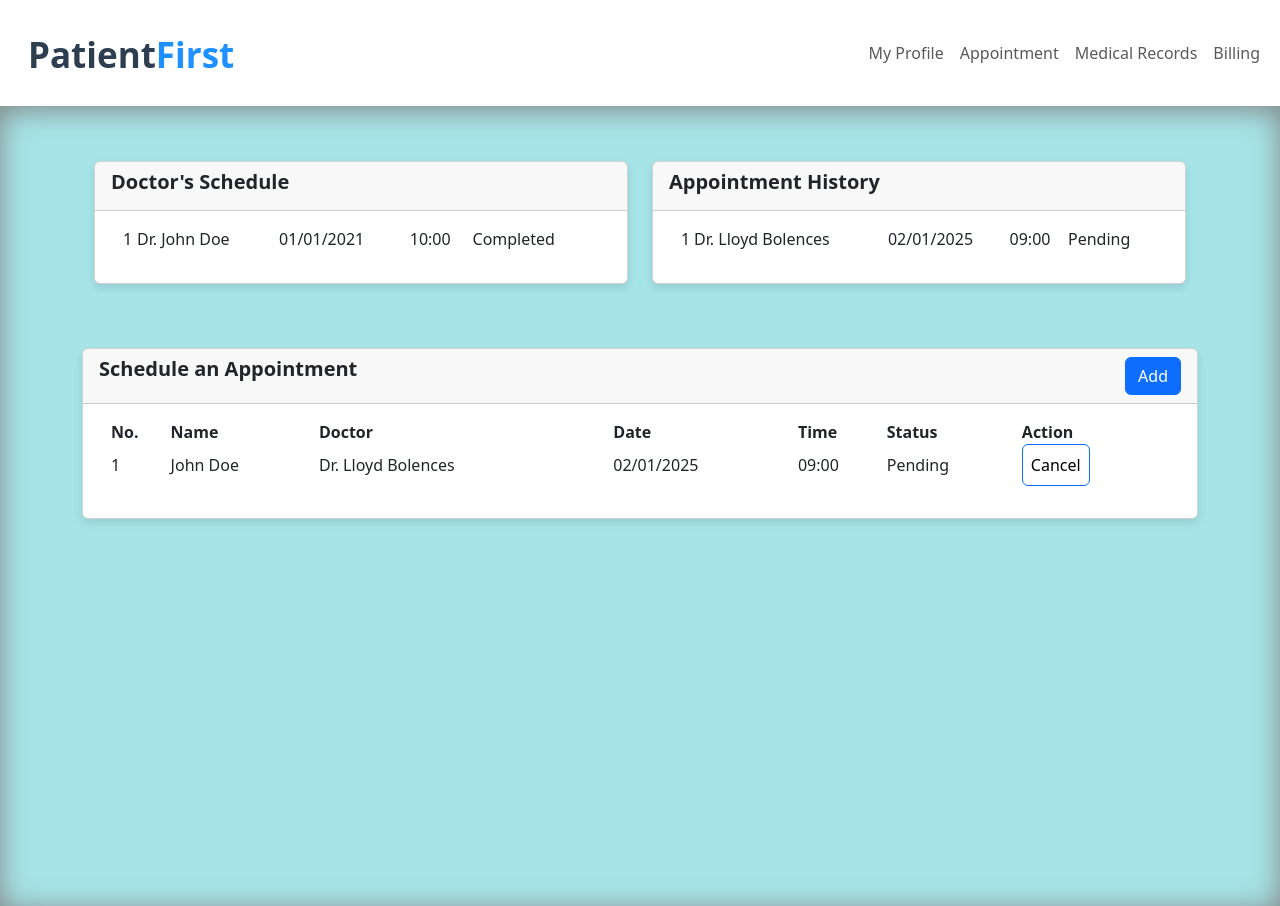
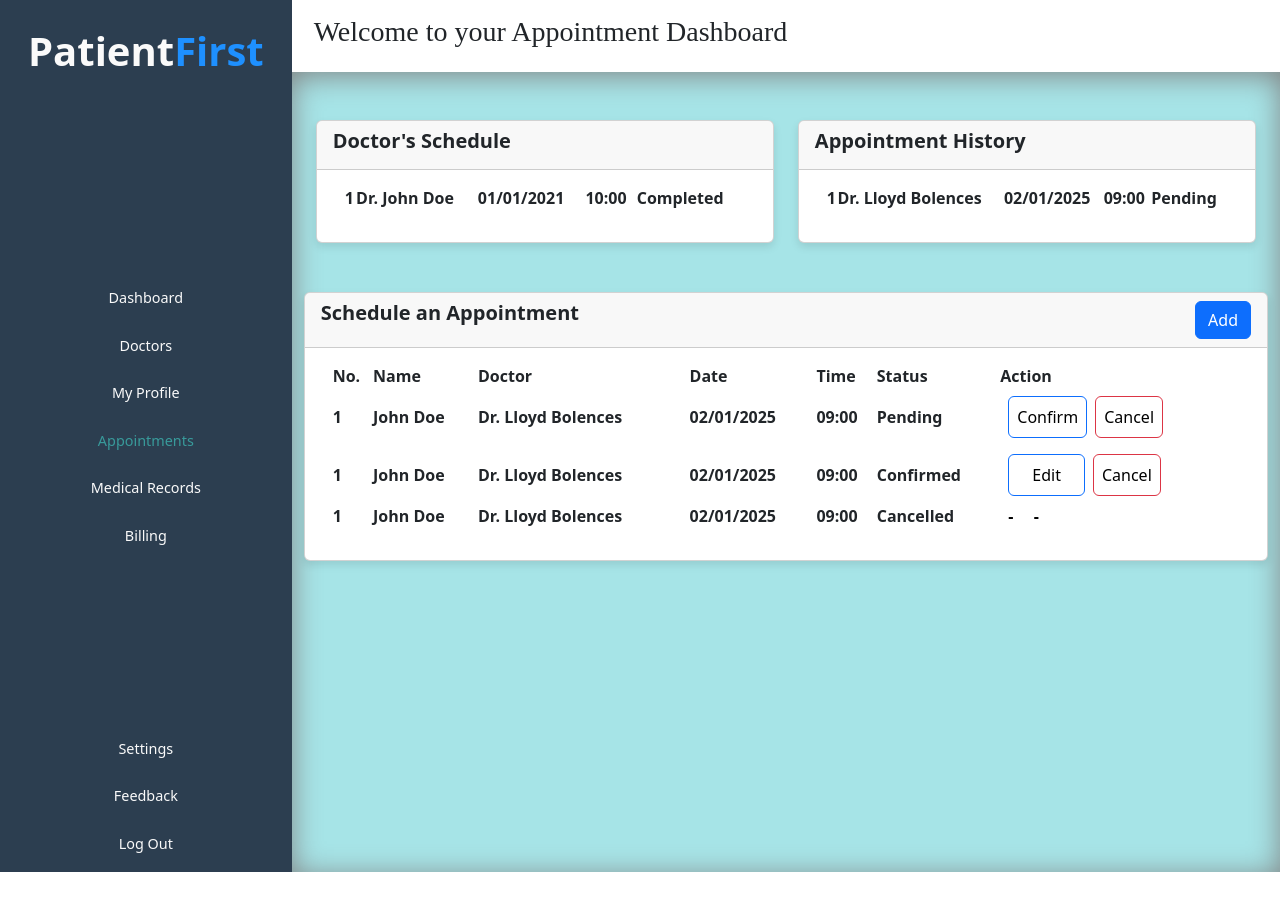
Before and after one commit to LloydBolences29/AUP_PatientFirst, a React (Vite) app in the folder aupcis/: page /AppointmentHistory in a window 1280 px wide. After the commit the page ends 872 px from the top, so only its background shows below. Built offline with nearby package versions, Linux system fonts and the light colour scheme.

Commit message:
Added Sidebar on the appointment History

```diff
--- a/aupcis/src/components/Card.css
+++ b/aupcis/src/components/Card.css
@@ -9,9 +9,9 @@
     width: auto;
 }
 
-.card:hover {
-    transform: scale(1.05);
-}
+/* .card:hover {
+    transform: scale(1);
+} */
 
 .card-header {
     display: flex;
--- a/aupcis/src/components/Sidebar.css
+++ b/aupcis/src/components/Sidebar.css
@@ -3,14 +3,15 @@
     width: 100%;
     display: grid;
     grid-template-columns: auto 1fr;
-    grid-gap: 1rem;
-    position:sticky
+    /* grid-gap: 1rem; */
+    position: sticky;
+
 }
 .logo-wrapper{
     background-color: rgba(44, 62, 80, 1);
     display: flex;
     flex-direction: column;
-    justify-content: space-evenly;
+    justify-content: space-between;
 }
 
 .logo-text{
@@ -38,12 +39,12 @@
 }
 
 .list-links-wrapper, .user-menu{
-    border: 1px solid rgba(250, 250, 250, 0.5);
-    outline: 1px solid rgba(250, 250, 250, 0.5);
-    margin: 10px;
+    /* border: 1px solid rgba(250, 250, 250, 0.5);
+    outline: 1px solid rgba(250, 250, 250, 0.5); */
+    margin: 7px;
 }
 .sidebar-item, .user-menu-list{
-    padding: 6px 0 ;
+    padding: 5px 0 ;
 }
 
 
@@ -56,7 +57,7 @@
     align-items: flex-start;
     gap: 1rem;
     flex-grow: 1;
-    font-size: 0.8rem;
+    font-size: 0.9rem;
     color: rgba(250, 250, 250, 1);
 
 }
@@ -68,3 +69,13 @@
 .sidebar-link.active, .user-menu-list.active{
     color: rgba(58, 167, 165, 0.877);
 }
+
+.welcome-note{
+    font-family: cursive;
+    font-size: 24px;
+
+}
+
+.note{
+    padding: 15px 10px;
+}
--- a/aupcis/src/components/Sidebar.jsx
+++ b/aupcis/src/components/Sidebar.jsx
@@ -3,10 +3,12 @@ import "./Sidebar.css";
 import { NavLink } from "react-router-dom";
 import Navbar from "../modules/Navbar/Navbar";
 
-export const Sidebar = ({ props, pageContent }) => {
-  let mySidebarFunction = (item, index) =>
-  (
-    <li key={index} className={`sidebar-item ${item.subMenu ? "dropdown" : ""}`}>
+export const Sidebar = ({ props, pageContent, activeLink }) => {
+  let mySidebarFunction = (item, index) => (
+    <li
+      key={index}
+      className={`sidebar-item ${item.subMenu ? "dropdown" : ""}`}
+    >
       {item.subMenu ? (
         // Dropdown Menu
         <>
@@ -20,7 +22,11 @@ export const Sidebar = ({ props, pageContent }) => {
           >
             {item.label}
           </a>
-              <ul className="dropdown-menu" aria-labelledby={`dropdown-${index}`} data-bs-auto-close="outside">
+          <ul
+            className="dropdown-menu"
+            aria-labelledby={`dropdown-${index}`}
+            data-bs-auto-close="outside"
+          >
             {item.subMenu.map((subItem, subIndex) => (
               <li key={subIndex}>
                 <NavLink className="dropdown-item" to={subItem.path}>
@@ -62,16 +68,28 @@ export const Sidebar = ({ props, pageContent }) => {
           <div className="user-menu-container">
             <div className="user-menu">
               <ul className="user-menu-list-wrapper">
-                <NavLink to={"/"} className="user-menu-list">Settings</NavLink>
-                <NavLink to={"/"} className="user-menu-list">Feedback</NavLink>
-                <NavLink to={"/"} className="user-menu-list">Log Out</NavLink>
+                <NavLink to={"/"} className="user-menu-list">
+                  Settings
+                </NavLink>
+                <NavLink to={"/"} className="user-menu-list">
+                  Feedback
+                </NavLink>
+                <NavLink to={"/"} className="user-menu-list">
+                  Log Out
+                </NavLink>
               </ul>
             </div>
           </div>
         </div>
 
-        <div className="content">{pageContent}
+        <div className="content">
+          <div className="navbar-wrapper container">
+            <div className="welcome-note">
+              <h3 className="note">Welcome to your {activeLink}</h3>
+            </div>
+          </div>
 
+          <div className="main-content-container">{pageContent}</div>
         </div>
       </div>
     </>
--- a/aupcis/src/modules/Navbar/Navbar.jsx
+++ b/aupcis/src/modules/Navbar/Navbar.jsx
@@ -4,7 +4,7 @@ import "bootstrap/dist/css/bootstrap.css";
 import "bootstrap/dist/js/bootstrap.bundle.min.js";
 import "./Navbar.css";
 
-export const Navbar = ({ myProps }) => {
+export const Navbar = ({ myProps}) => {
   const propitems = myProps;
 
   let myFunction = (item, index) => (
--- a/aupcis/src/modules/Patient/AppointmentHistory.css
+++ b/aupcis/src/modules/Patient/AppointmentHistory.css
@@ -1,3 +1,4 @@
+
 .body{
     background-color: rgba(30, 144, 255, 0.2);
 
@@ -21,3 +22,13 @@
     font-weight: bold;
     margin-bottom: 20px;
 }
+
+.btn-outline-primary:hover{
+    color: red
+
+}
+
+
+.btn-text{
+    padding: 5px 15px;
+}
--- a/aupcis/src/modules/Patient/AppointmentHistory.jsx
+++ b/aupcis/src/modules/Patient/AppointmentHistory.jsx
@@ -2,35 +2,34 @@ import Navbar from "../Navbar/Navbar";
 import "./AppointmentHistory.css";
 import React from "react";
 import Card from "../../components/Card";
+import Sidebar from "../../components/Sidebar";
 
 const menuLinks = [
   {
-    label: "My Profile",
+    label: "Dashboard",
+    path: "/dashboard",
+  },
+  {
+    label: "Doctors",
+    path: "/",
+
+  },
+  {
+    label: "My Profile ",
     path: "/",
   },
   {
-    label: "Appointment",
-    submenu: [
-      {
-        label: "Appointment History",
-      },
-      {
-        label: "Schedule Appointment",
-      },
-      {
-        label: "feedback",
-      },
-    ],
-    path: "/",
+    label: "Appointments",
+    path: "/AppointmentHistory"
   },
   {
     label: "Medical Records",
-    path: "/",
+    path: "/"
   },
   {
     label: "Billing",
-    path: "/",
-  },
+    path: "/"
+  }
 ];
 
 const links = [
@@ -43,9 +42,144 @@ const links = [
 const AppointmentHistory = () => {
   return (
     <>
-      <Navbar myProps={menuLinks} />
 
-      <div className="body">
+    <Sidebar props={menuLinks}
+    activeLink="Appointment Dashboard"
+    pageContent={
+
+      <>
+       <div className="body">
+        <div className="container appointment-info">
+          <Card
+            cardTitle="Doctor's Schedule"
+            cardBody={
+              <>
+                <div className="container">
+                  <table className="table">
+                    <tr>
+                      <th></th>
+                      <th></th>
+                      <th></th>
+                      <th></th>
+                      <th></th>
+                    </tr>
+                    <tr>
+                      <td>1</td>
+                      <td>Dr. John Doe</td>
+                      <td>01/01/2021</td>
+                      <td>10:00</td>
+                      <td>Completed</td>
+                    </tr>
+                  </table>
+                </div>
+              </>
+            }
+          />
+
+          <Card
+            cardTitle="Appointment History"
+            cardBody={
+              <>
+                <div className="container">
+                  <table className="table">
+                    <tr>
+                      <th></th>
+                      <th></th>
+                      <th></th>
+                      <th></th>
+                      <th></th>
+                    </tr>
+                    <tr>
+                      <td>1</td>
+                      <td>Dr. Lloyd Bolences</td>
+                      <td>02/01/2025</td>
+                      <td>09:00</td>
+                      <td>Pending</td>
+                    </tr>
+                  </table>
+                </div>
+              </>
+            }
+          />
+        </div>
+
+        <div className="appointment-scheduling">
+          <Card
+            cardTitle="Schedule an Appointment"
+            addbtn={
+              <button className="btn btn-primary ms-auto">Add</button>
+            }
+            cardBody={
+              <>
+                <div className="container">
+                  <table className="table">
+                    <tr>
+                      <th>No.</th>
+                      <th>Name</th>
+                      <th>Doctor</th>
+                      <th>Date</th>
+                      <th>Time</th>
+                      <th>Status</th>
+                      <th>Action</th>
+                    </tr>
+                    <tr>
+                      <td>1</td>
+                      <td>John Doe</td>
+                      <td>Dr. Lloyd Bolences</td>
+                      <td>02/01/2025</td>
+                      <td>09:00</td>
+                      <td>Pending</td>
+                      <td>
+
+                      <button className="btn btn-primary m-2">Confirm</button>
+                        <button className="btn btn-danger">Cancel</button>
+                      </td>
+                    </tr>
+
+                    <tr>
+                      <td>1</td>
+                      <td>John Doe</td>
+                      <td>Dr. Lloyd Bolences</td>
+                      <td>02/01/2025</td>
+                      <td>09:00</td>
+                      <td>Confirmed</td>
+                      <td>
+
+                      <button className="btn btn-outline-primary m-2"><span className="btn-text">Edit</span></button>
+                        <button className="btn btn-danger">Cancel</button>
+                      </td>
+                    </tr>
+
+                    <tr>
+                      <td>1</td>
+                      <td>John Doe</td>
+                      <td>Dr. Lloyd Bolences</td>
+                      <td>02/01/2025</td>
+                      <td>09:00</td>
+                      <td>Cancelled</td>
+                      <td>
+
+                        <span> - </span>
+                        <span> - </span>
+                      </td>
+                    </tr>
+                  </table>
+                </div>
+              </>
+            }
+          />
+        </div>
+      </div>
+
+      </>
+
+
+    }
+
+    />
+      {/* <Navbar myProps={menuLinks} /> */}
+
+      {/* <div className="body">
         <div className="container appointment-info">
           <Card
             cardTitle="Doctor's Schedule"
@@ -136,7 +270,7 @@ const AppointmentHistory = () => {
             }
           />
         </div>
-      </div>
+      </div> */}
     </>
   );
 };
--- a/aupcis/src/modules/Patient/Dashboard.jsx
+++ b/aupcis/src/modules/Patient/Dashboard.jsx
@@ -28,7 +28,7 @@ const sidebarLinks = [
     path: "/"
   },
   {
-    label: "Payment History",
+    label: "Billing",
     path: "/"
   }
 ];
@@ -40,6 +40,7 @@ const Dashboard = () => {
     <>
       <div>
         <Sidebar props={sidebarLinks}
+        activeLink="Dashboard"
         pageContent={
 
           <>
```
Lines whose indentation alone changed are shown as unchanged.
